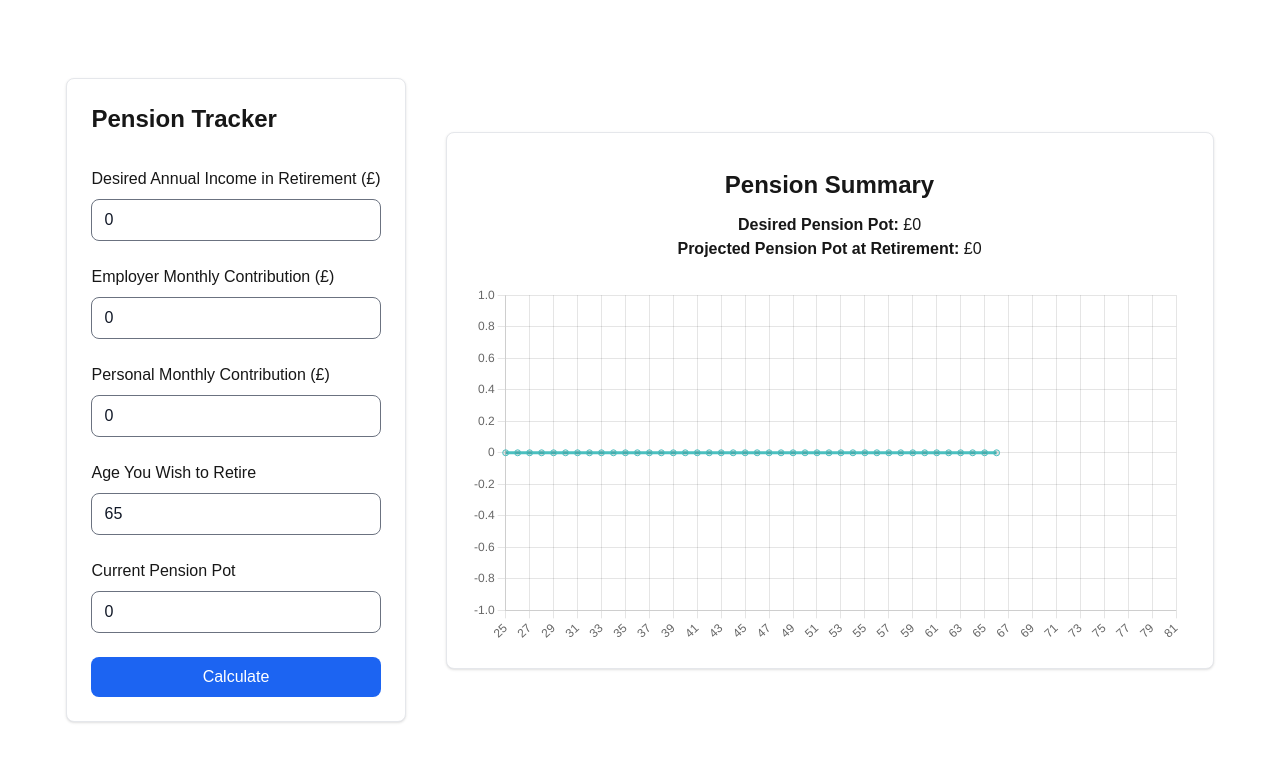
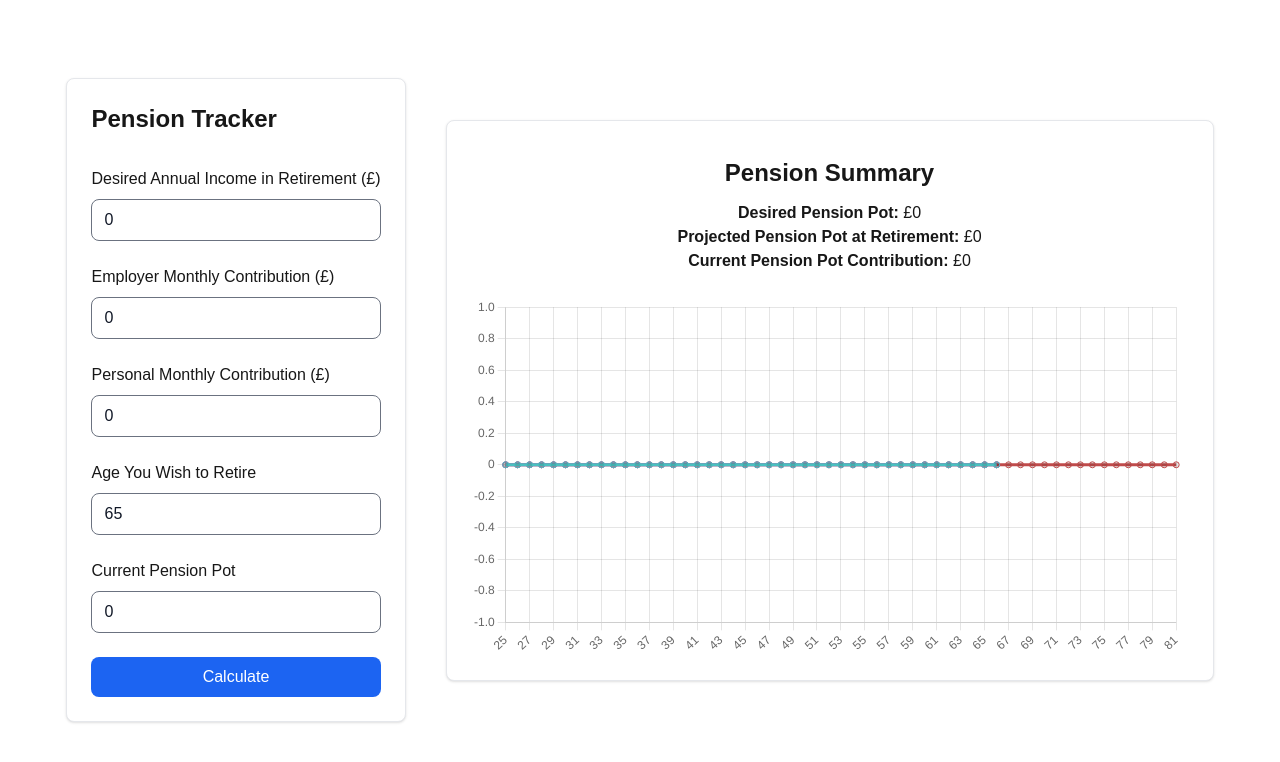
Before and after one commit to nsstarr/pension-tracker, a Next.js app: page / in a window 1280 px wide. Both pictures are taken after a click on the button "Calculate". Shown: the top 762 px of the page. Built offline with nearby package versions, Linux system fonts and the light colour scheme.

Commit message:
feat: visual representation of current pension pot

```diff
--- a/src/app/components/ProjectionChart.tsx
+++ b/src/app/components/ProjectionChart.tsx
@@ -24,13 +24,25 @@ const ProjectionChart: React.FC<ProjectionChartProps> = ({ data }) => {
     employerContribution,
     personalContribution,
     retirementAge,
+    currentPensionPot,
   } = data;
 
+  // Total balance over time considering all contributions
   const balanceOverTime = calculateBalance(
     retirementAge,
     employerContribution,
     personalContribution,
-    annualIncome
+    annualIncome,
+    currentPensionPot // Include the current pension pot in the calculation
+  );
+
+  // Contribution from the current pension pot alone
+  const currentPotOnlyBalanceOverTime = calculateBalance(
+    retirementAge,
+    0, // No employer contributions
+    0, // No personal contributions
+    annualIncome,
+    currentPensionPot // Include only the current pension pot
   );
 
   // Projected pension pot at retirement age
@@ -41,7 +53,7 @@ const ProjectionChart: React.FC<ProjectionChartProps> = ({ data }) => {
 
   const totalYears = END_AGE - JOB_START_AGE + 1;
 
-  //  Labels for each year from the start age to the age of 81
+  // Labels for each year from the start age to the age of 81
   const labels = Array.from(
     { length: totalYears },
     (_, i) => i + JOB_START_AGE
@@ -55,6 +67,20 @@ const ProjectionChart: React.FC<ProjectionChartProps> = ({ data }) => {
         data: balanceOverTime,
         fill: false,
         borderColor: "rgba(75,192,192,1)",
+        tension: 0.1,
+      },
+      {
+        label: "Current Pension Pot Contribution Over Time",
+        data: currentPotOnlyBalanceOverTime,
+        fill: false,
+        borderColor: "rgba(192,75,192,1)",
+        tension: 0.1,
+      },
+      {
+        label: "Desired Pension Pot",
+        data: Array(totalYears).fill(desiredPensionPot),
+        fill: false,
+        borderColor: "rgba(192,75,75,1)",
         tension: 0.1,
       },
     ],
@@ -72,6 +98,10 @@ const ProjectionChart: React.FC<ProjectionChartProps> = ({ data }) => {
           <strong>Projected Pension Pot at Retirement: </strong>£
           {projectedPensionPot.toLocaleString()}
         </p>
+        <p>
+          <strong>Current Pension Pot Contribution: </strong>£
+          {currentPensionPot.toLocaleString()}
+        </p>
       </div>
       <Line data={chartData} />
     </div>
```
